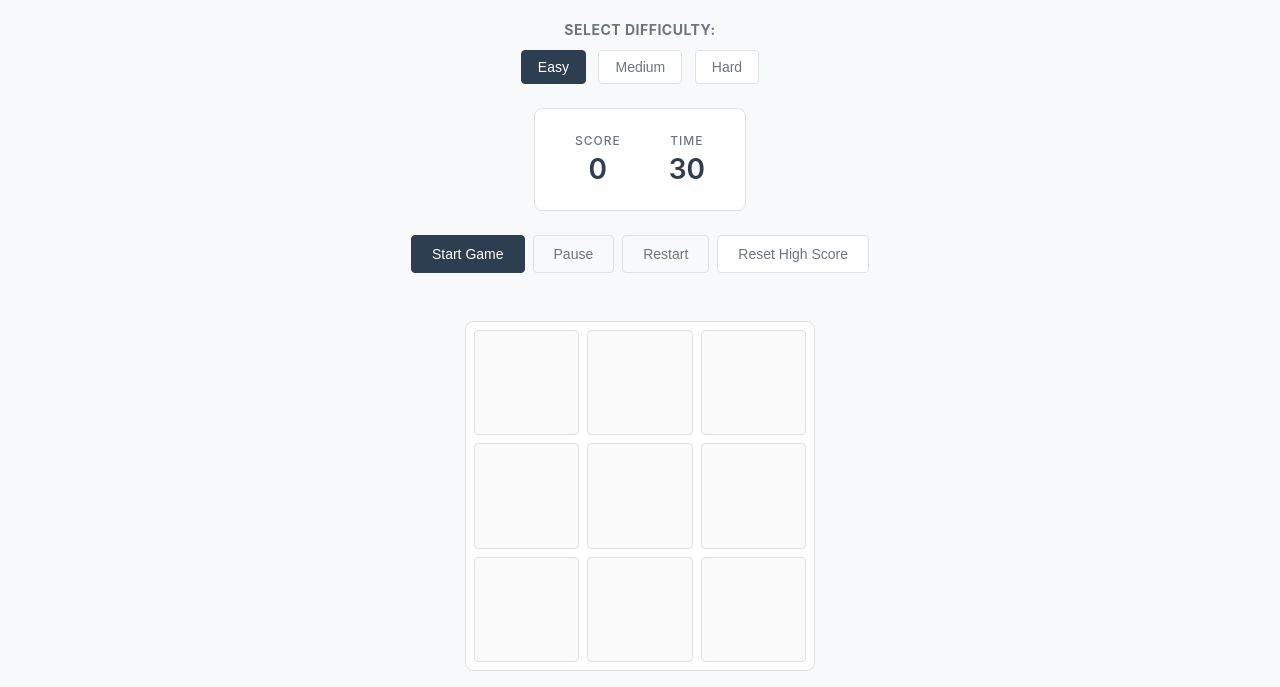
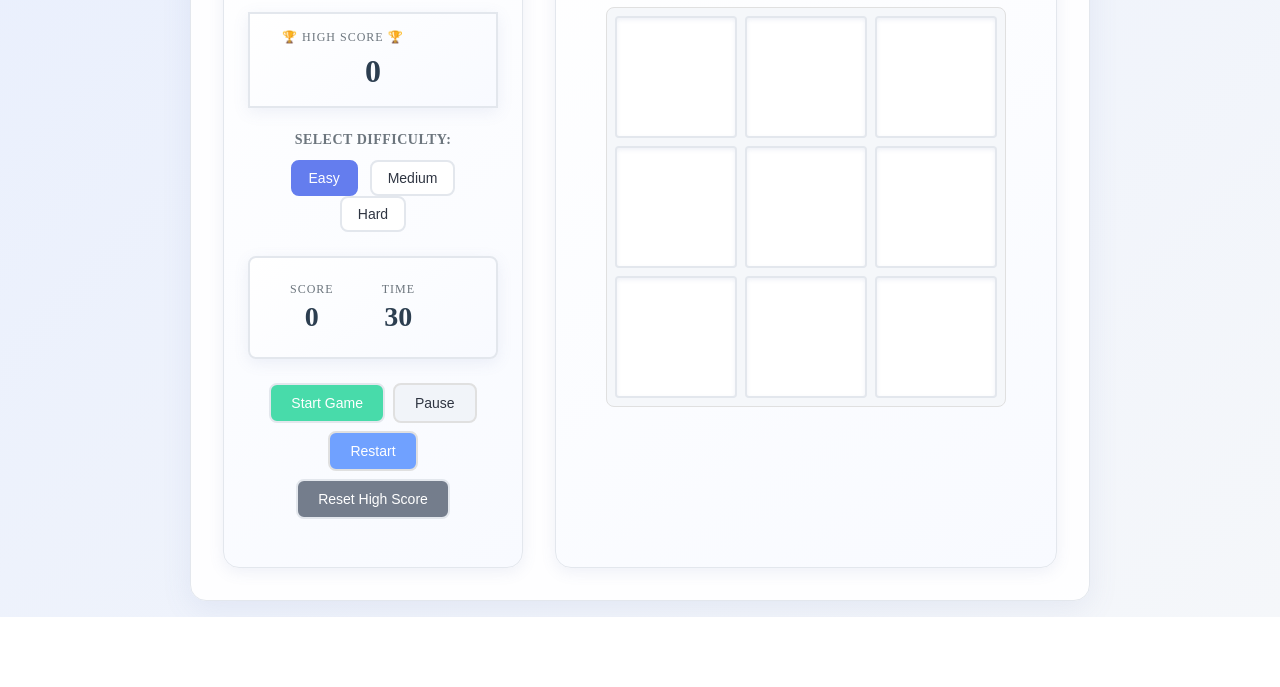
Before and after one commit to piyushkdas0611/whack-a-mole, a website with bundled scripts: page index.html in a window 1280 px wide. Shown: the part 203-890 px from the top of the page. After the commit the page ends 820 px from the top, so only its background shows below. Built offline with nearby package versions, Linux system fonts and the light colour scheme.

Commit message:
fix and update ui

```diff
--- a/index.html
+++ b/index.html
@@ -8,20 +8,25 @@
     <link rel="stylesheet" href="styles.css">
 </head>
 <body>
+    <div class="game-container">
+        <div class="left-panel">
             <div class="header">
                 <img src="./images/whack-a-mole.png" alt="" class="icon">
                 <h1>Whack A Mole</h1>
             </div>
+
             <div class="high-score-display">
                 <div class="label">🏆 High Score 🏆</div>
                 <span id="high-score">0</span>
             </div>
+
             <div class="difficulty-selector">
                 <label><b>Select Difficulty:</b></label>
                 <button class="difficulty-btn active" data-level="easy">Easy</button>
                 <button class="difficulty-btn" data-level="medium">Medium</button>
                 <button class="difficulty-btn" data-level="hard">Hard</button>
             </div>
+
             <div class="stats">
                 <div class="stat-item">
                     <b>Score</b>
@@ -32,16 +37,19 @@
                     <span id="time-left">30</span>
                 </div>
             </div>
+
             <div class="controls">
                 <button id="start-button">Start Game</button>
                 <button id="pause-button" disabled>Pause</button>
                 <button id="restart-button" disabled>Restart</button>
                 <button id="reset-highscore-button">Reset High Score</button>
             </div>
+
             <h2 id="final-score"></h2>
             <div id="high-score-message" class="high-score-message"></div>
+        </div>
 
-   <!-- Grid with keyboard accessibility -->
+        <div class="right-panel">
             <div class="grid">
                 <div class="square" id="1" role="button" tabindex="0" data-index="0" aria-label="Hole 1"></div>
                 <div class="square" id="2" role="button" tabindex="0" data-index="1" aria-label="Hole 2"></div>
@@ -53,10 +61,10 @@
                 <div class="square" id="8" role="button" tabindex="0" data-index="7" aria-label="Hole 8"></div>
                 <div class="square" id="9" role="button" tabindex="0" data-index="8" aria-label="Hole 9"></div>
             </div>
+        </div>
+    </div>
 
-      <!-- Screen reader announcer -->
     <div id="sr-announcer" class="sr-only" aria-live="polite"></div>
-
     <script type="module" src="./app.js"></script>
 </body>
 </html>
--- a/styles.css
+++ b/styles.css
@@ -1,3 +1,20 @@
+:root {
+    /* Cool, calm color palette */
+    --primary: #647DEE;
+    --primary-dark: #5C72D4;
+    --secondary: #7F8FF4;
+    --accent: #70A1FF;
+    --success: #48DBAA;
+    --warning: #FBC048;
+    --danger: #FF7F8B;
+    --background: #F1F4F9;
+    --card-bg: #FFFFFF;
+    --text: #2F3542;
+    --text-light: #747D8C;
+    --border: #E3E7ED;
+    --shadow: rgba(99, 116, 177, 0.1);
+}
+
 * {
     margin: 0;
     padding: 0;
@@ -8,13 +25,9 @@ body {
     width: 100%;
     min-height: 100vh;
     display: flex;
-    flex-direction: column;
     justify-content: center;
     align-items: center;
-    gap: 1.5rem;
-    background: #f8f9fa;
-    font-family: -apple-system, BlinkMacSystemFont, 'Segoe UI', Roboto, Oxygen, Ubuntu, Cantarell, sans-serif;
-    color: #2c3e50;
+    background: linear-gradient(135deg, #E9EFFD 0%, #F5F7FA 100%);
     padding: 1rem;
 }
 
@@ -32,6 +45,11 @@ body {
     font-weight: 600;
     color: #2c3e50;
     letter-spacing: -0.5px;
+    background: linear-gradient(45deg, var(--primary), var(--secondary));
+    -webkit-background-clip: text;
+    background-clip: text;
+    color: transparent;
+    text-shadow: 2px 2px 4px var(--shadow);
 }
 
 .header img {
@@ -62,23 +80,24 @@ body {
     font-size: 0.875rem;
     font-weight: 500;
     cursor: pointer;
-    border: 1px solid #e0e0e0;
-    background: white;
-    color: #6c757d;
-    border-radius: 0.25rem;
-    transition: all 0.2s ease;
+    border: 2px solid var(--border);
+    background: #FFFFFF;
+    color: var(--text);
+    border-radius: 0.5rem;
+    transition: all 0.3s cubic-bezier(0.4, 0, 0.2, 1);
 }
 
 .difficulty-btn.active {
-    background: #2c3e50;
+    background: var(--primary);
     color: white;
-    border-color: #2c3e50;
+    border-color: var(--primary);
 }
 
-.difficulty-btn:hover:not(.active) {
-    background: #f8f9fa;
-    border-color: #2c3e50;
-    color: #2c3e50;
+.difficulty-btn:hover:not(.active):not(:disabled) {
+    background: var(--accent);
+    color: white;
+    transform: translateY(-2px);
+    box-shadow: 0 4px 12px var(--shadow);
 }
 
 .difficulty-btn:disabled {
@@ -91,23 +110,52 @@ body {
     flex-direction: row;
     gap: 3rem;
     font-size: 1rem;
-    background: white;
+    background: linear-gradient(145deg, #FFFFFF, #F8FAFF);
+    border: 2px solid var(--border);
+    box-shadow: 0 4px 15px var(--shadow);
     padding: 1.5rem 2.5rem;
     border-radius: 0.5rem;
-    border: 1px solid #e0e0e0;
 }
 
+.game-container {
+    display: grid;
+    grid-template-columns: 300px 1fr;
+    gap: 2rem;
+    width: 100%;
+    max-width: 900px;
+    background: rgba(255, 255, 255, 0.95);
+    padding: 2rem;
+    border-radius: 1rem;
+    box-shadow: 0 8px 30px var(--shadow);
+    border: 1px solid var(--border);
+}
+
+.left-panel, .right-panel {
+    display: flex;
+    flex-direction: column;
+    gap: 1.5rem;
+    background: linear-gradient(145deg, #FFFFFF, #F8FAFF);
+    border: 1px solid var(--border);
+    border-radius: 1rem;
+    box-shadow: 0 4px 15px var(--shadow);
+    padding: 1.5rem;
+}
+
+.right-panel {
+    display: flex;
+    justify-content: center;
+    align-items: center;
+}
 
 .grid {
-    margin: 0 auto;
-    width: 90vmin;
-    height: 90vmin;
-    max-width: 350px;
-    max-height: 350px;
+    margin: 0;
+    width: 100%;
+    max-width: 400px;
+    aspect-ratio: 1;
     display: grid;
     grid-template-columns: repeat(3, 1fr);
     gap: 0.5rem;
-    background: white;
+    background: #F5F7FA;
     padding: 0.5rem;
     border-radius: 0.5rem;
     border: 1px solid #e0e0e0;
@@ -121,11 +169,12 @@ body {
 .square {
     aspect-ratio: 1;
     width: 100%;
-    border: 1px solid #e0e0e0;
+    border: 2px solid var(--border);
     border-radius: 0.25rem;
     cursor: pointer;
-    transition: all 0.15s ease;
-    background: #fafafa;
+    transition: all 0.3s cubic-bezier(0.4, 0, 0.2, 1);
+    background: #FFFFFF;
+    box-shadow: inset 0 2px 4px var(--shadow);
 }
 
 .square:active {
@@ -134,8 +183,9 @@ body {
 }
 
 .square:hover {
-    border-color: #2c3e50;
-    background: #f5f5f5;
+    transform: translateY(-2px);
+    border-color: var(--primary);
+    box-shadow: 0 4px 12px var(--shadow);
 }
 
 .mole {
@@ -145,7 +195,8 @@ body {
 
 /* --- ADDITION: selected square highlight */
 .square.selected {
-    outline: 3px solid #ff0000; /* red highlight for keyboard selection */
+    outline: 3px solid var(--warning);
+    box-shadow: 0 0 15px var(--warning);
     transition: outline 0.2s ease-in-out;
 }
 
@@ -163,10 +214,38 @@ button {
     font-weight: 500;
     cursor: pointer;
     border-radius: 0.25rem;
-    border: 1px solid #e0e0e0;
+    border: 2px solid var(--border);
     background-color: white;
     color: #2c3e50;
-    transition: all 0.2s ease;
+    transition: all 0.3s cubic-bezier(0.4, 0, 0.2, 1);
+    position: relative;
+    overflow: hidden;
+}
+
+.controls button {
+    border: 2px solid var(--border);
+    border-radius: 0.5rem;
+    transition: all 0.3s cubic-bezier(0.4, 0, 0.2, 1);
+    position: relative;
+    overflow: hidden;
+}
+
+.controls button::before {
+    content: '';
+    position: absolute;
+    top: 50%;
+    left: 50%;
+    width: 0;
+    height: 0;
+    background: var(--shadow);
+    border-radius: 50%;
+    transform: translate(-50%, -50%);
+    transition: width 0.3s ease, height 0.3s ease;
+}
+
+.controls button:hover::before {
+    width: 300%;
+    height: 300%;
 }
 
 button:hover:not(:disabled) {
@@ -187,43 +266,49 @@ button:disabled {
 }
 
 #start-button {
-    background-color: #2c3e50;
+    background: var(--success);
     color: white;
-    border-color: #2c3e50;
 }
 
 #start-button:hover:not(:disabled) {
-    background-color: #1a252f;
+    background: var(--primary);
+    border-color: var(--primary);
+    transform: translateY(-2px);
+    box-shadow: 0 4px 12px var(--shadow);
 }
 
 #pause-button {
-    color: #6c757d;
+    background: var(--background);
+    color: var(--text);
 }
 
 #pause-button:hover:not(:disabled) {
-    background-color: #6c757d;
-    color: white;
-    border-color: #6c757d;
+    background: var(--accent);
+    color: var(--card-bg);
+    transform: translateY(-2px);
+    box-shadow: 0 4px 12px var(--shadow);
 }
 
 #restart-button {
-    color: #6c757d;
+    background: var(--accent);
+    color: white;
 }
 
 #restart-button:hover:not(:disabled) {
-    background-color: #6c757d;
-    color: white;
-    border-color: #6c757d;
+    background: var(--primary);
+    transform: translateY(-2px);
+    box-shadow: 0 4px 12px var(--shadow);
 }
 
 #reset-highscore-button {
-    color: #6c757d;
+    background: var(--text-light);
+    color: white;
 }
 
 #reset-highscore-button:hover:not(:disabled) {
-    background-color: #6c757d;
-    color: white;
-    border-color: #6c757d;
+    background: #C0392B;
+    transform: translateY(-2px);
+    box-shadow: 0 4px 12px var(--shadow);
 }
 
 .high-score-message {
@@ -234,10 +319,11 @@ button:disabled {
     text-align: center;
     margin: 0;
     padding: 0.75rem 1.5rem;
-    background-color: #f8f9fa;
-    border: 1px solid #e0e0e0;
-    border-radius: 0.25rem;
-    animation: fadeIn 0.3s ease;
+    background: var(--success);
+    color: var(--card-bg);
+    box-shadow: 0 4px 15px var(--shadow);
+    transform-origin: center;
+    animation: messagePopup 0.5s cubic-bezier(0.68, -0.55, 0.265, 1.55);
 }
 
 @keyframes fadeIn {
@@ -347,9 +433,9 @@ button:disabled {
 .high-score-display {
     padding: 1rem 2rem;
     min-width: 180px;
-    background: white;
-    border-radius: 0.5rem;
-    border: 1px solid #e0e0e0;
+    background: linear-gradient(145deg, #FFFFFF, #F8FAFF);
+    border: 2px solid var(--border);
+    box-shadow: 0 4px 15px var(--shadow);
 }
 
 .high-score-display #high-score {
@@ -379,8 +465,33 @@ button:disabled {
     font-size: 1.75rem;
     font-weight: 600;
     color: #2c3e50;
+    animation: scorePopup 0.3s ease;
+}
+
+/* Add animation for score changes */
+@keyframes scorePopup {
+    0% {
+        transform: scale(1);
+    }
+    50% {
+        transform: scale(1.2);
+    }
+    100% {
+        transform: scale(1);
+    }
 }
 
 #final-score {
     padding-bottom: 0;
 }
+
+@keyframes messagePopup {
+    0% {
+        transform: scale(0.5);
+        opacity: 0;
+    }
+    100% {
+        transform: scale(1);
+        opacity: 1;
+    }
+}
```
Lines whose indentation alone changed are shown as unchanged.
